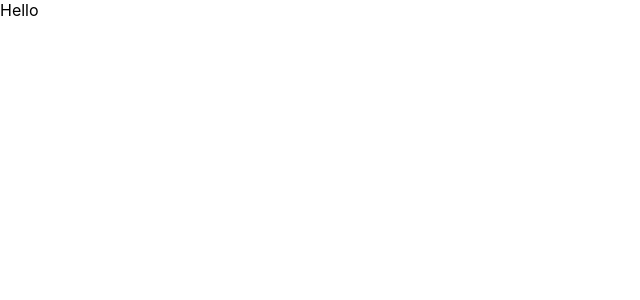
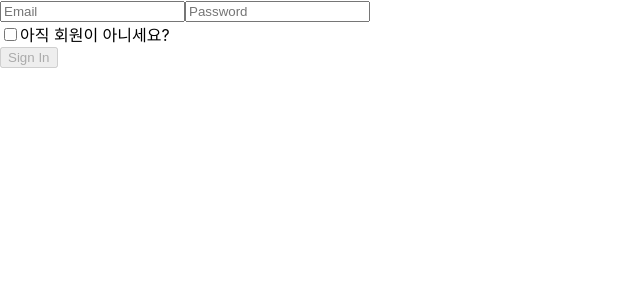
Before and after one commit to Leeseul-Moon/wanted-pre-onboarding-frontend, a React (Create React App) app: page / in a window 1280 px wide. Shown: the top 300 px of the page, without its empty margins (0-640 px from the left). Built offline with nearby package versions, Linux system fonts and the light colour scheme.

Commit message:
Feat: 로그인, 회원가입 기능 구현

```diff
--- a/src/App.jsx
+++ b/src/App.jsx
@@ -1,5 +1,16 @@
+import { BrowserRouter, Route, Routes } from "react-router-dom";
+import LoginJoinPage from "./pages/LoginJoinPage";
+import TodoPage from "./pages/TodoPage";
+
 function App() {
-  return <>Hello</>;
+  return (
+    <BrowserRouter>
+      <Routes>
+        <Route path="/" element={<LoginJoinPage />} />
+        <Route path="/todo" element={<TodoPage />} />
+      </Routes>
+    </BrowserRouter>
+  );
 }
 
 export default App;
--- /dev/null
+++ b/src/apis/request.js
@@ -0,0 +1,19 @@
+import axios from "axios";
+
+// const ACCESS_TOKEN = localStorage.getItem("accessToken");
+
+// baseURL: process.env.REACT_BASE_URL,
+export const instance = axios.create({
+  baseURL: `https://pre-onboarding-selection-task.shop`,
+  headers: {
+    "Content-Type": "application/json",
+  },
+});
+
+export const onSignUp = async (sendData) => {
+  return await instance.post(`/auth/signup`, sendData);
+};
+
+export const onLogin = async (sendData) => {
+  return await instance.post(`/auth/signin`, sendData);
+};
--- /dev/null
+++ b/src/components/login_join/LoginJoinForm.jsx
@@ -0,0 +1,68 @@
+import React, { useEffect, useState } from "react";
+import { useNavigate } from "react-router-dom";
+import { onLogin, onSignUp } from "../../apis/request";
+
+const LoginJoinForm = () => {
+  const [signup, setSignup] = useState(false);
+  const [password, setPassword] = useState("");
+  const [email, setEmail] = useState("");
+
+  const ACCESS_TOKEN = localStorage.getItem("accessToken");
+
+  const navigate = useNavigate();
+
+  useEffect(() => {
+    if (ACCESS_TOKEN) {
+      navigate("/todo");
+    }
+  }, [ACCESS_TOKEN, navigate]);
+
+  const onSubmit = async (event) => {
+    event.preventDefault();
+    if (signup) {
+      const res = await onSignUp({ email, password }).catch((error) => console.log(error));
+      setLocalStorage(res, 201);
+    } else {
+      const res = await onLogin({ email, password }).catch((error) => console.log(error));
+      setLocalStorage(res, 200);
+    }
+  };
+
+  const setLocalStorage = (res, statusCode) => {
+    if (res.status === statusCode) {
+      localStorage.setItem("accessToken", `Bearer ${res.data.access_token}`);
+      navigate("/todo");
+    }
+  };
+
+  const onChange = (event) => {
+    const {
+      target: { name, value, checked },
+    } = event;
+    switch (name) {
+      case "email":
+        return setEmail(value);
+      case "password":
+        return setPassword(value);
+      case "signup":
+        return setSignup(checked);
+      default:
+    }
+  };
+
+  return (
+    <form className="auth-form" onSubmit={onSubmit}>
+      <input name="email" type="text" placeholder="Email" value={email} onChange={onChange} required />
+      <input name="password" type="password" placeholder="Password" value={password} onChange={onChange} />
+      <div>
+        <input name="signup" id="signup" type="checkbox" onChange={onChange} checked={signup} />
+        <label htmlFor="signup">아직 회원이 아니세요?</label>
+      </div>
+      <button type="submit" disabled={!email.includes("@") || password.length < 8}>
+        {signup ? "Sign Up" : "Sign In"}
+      </button>
+    </form>
+  );
+};
+
+export default LoginJoinForm;
--- /dev/null
+++ b/src/pages/LoginJoinPage.jsx
@@ -0,0 +1,8 @@
+import React from "react";
+import LoginJoinForm from "../components/login_join/LoginJoinForm";
+
+const LoginJoinPage = () => {
+  return <LoginJoinForm />;
+};
+
+export default LoginJoinPage;
--- /dev/null
+++ b/src/pages/TodoPage.jsx
@@ -0,0 +1,7 @@
+import React from "react";
+
+const TodoPage = () => {
+  return <div>TodoPage</div>;
+};
+
+export default TodoPage;
```
